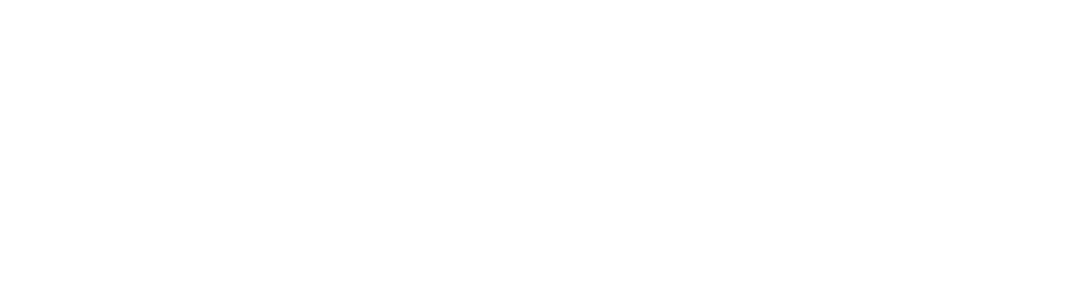
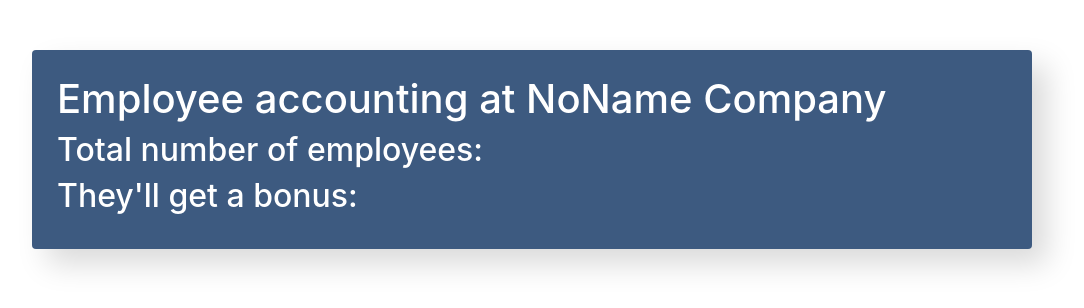
Before and after one commit to SaimonWELL/Employees-table, a React app: page / in a window 1280 px wide. Shown: the whole page, without its empty margins (108-1192 px from the left). Built offline with nearby package versions, Linux system fonts and the light colour scheme.

Commit message:
feat: created the layout for "app-info"

```diff
--- /dev/null
+++ b/src/components/app-info/app-info.css
@@ -0,0 +1,7 @@
+.app-info{
+    padding: 25px;
+    background-color: #3d5a80;
+    border-radius: 4px;
+    box-shadow: 15px 15px 30px rgba(0,0,0,.15);
+    color: #fff;
+}
--- a/src/components/app-info/app-info.js
+++ b/src/components/app-info/app-info.js
@@ -0,0 +1,13 @@
+import './app-info.css';
+
+const AppInfo = () =>{
+    return(
+        <div className='app-info'>
+            <h1>Employee accounting at NoName Company</h1>
+            <h2>Total number of employees: </h2>
+            <h2>They'll get a bonus: </h2>
+        </div>
+    )
+}
+
+export default AppInfo;
--- a/src/components/app/app.js
+++ b/src/components/app/app.js
@@ -1,11 +1,15 @@
-
+import AppInfo from "../app-info/app-info";
 
 import './app.css';
 
 function App(){
     return(
         <div className='app'>
+            <AppInfo/>
 
+            <div className="search-panel">
+
+            </div>
         </div>
     )
 }
--- a/src/index.css
+++ b/src/index.css
@@ -1,5 +1,5 @@
 body {
-  margin: 0;
+  margin: 50px;
   font-family: -apple-system, BlinkMacSystemFont, 'Segoe UI', 'Roboto', 'Oxygen',
     'Ubuntu', 'Cantarell', 'Fira Sans', 'Droid Sans', 'Helvetica Neue',
     sans-serif;
```
